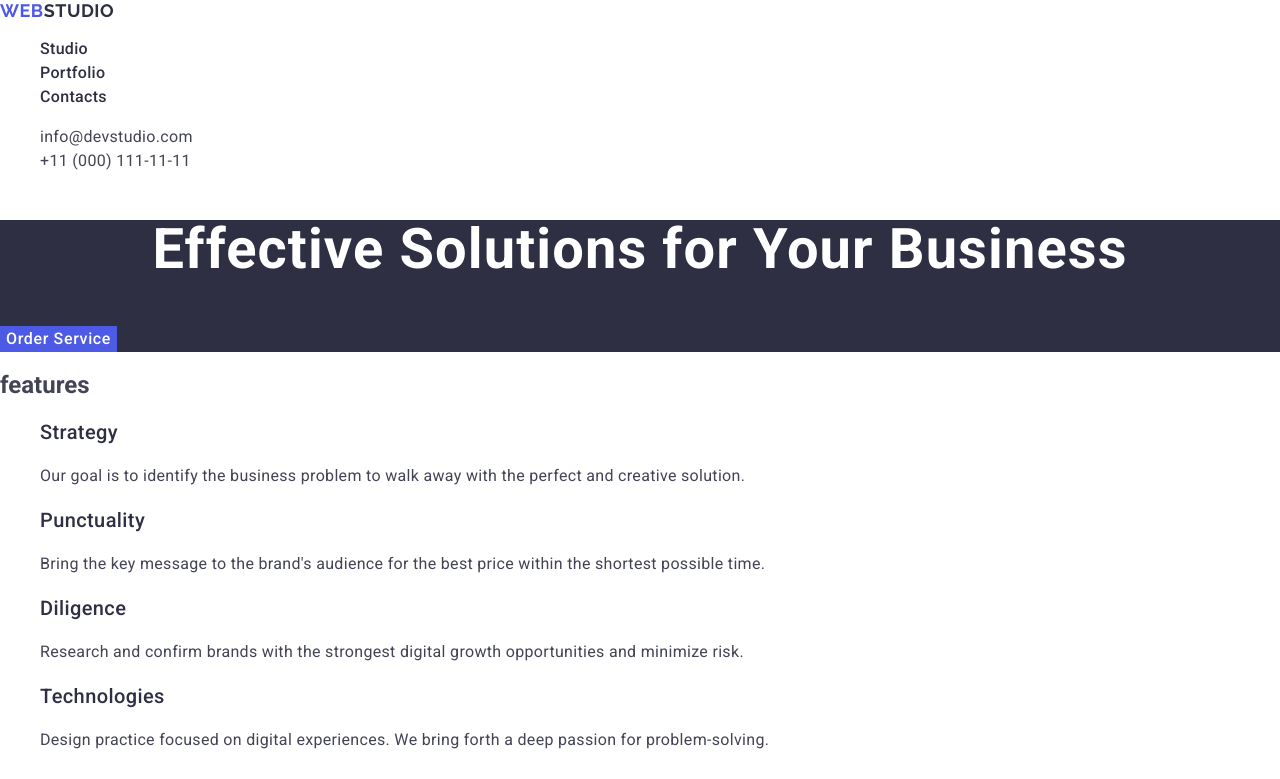
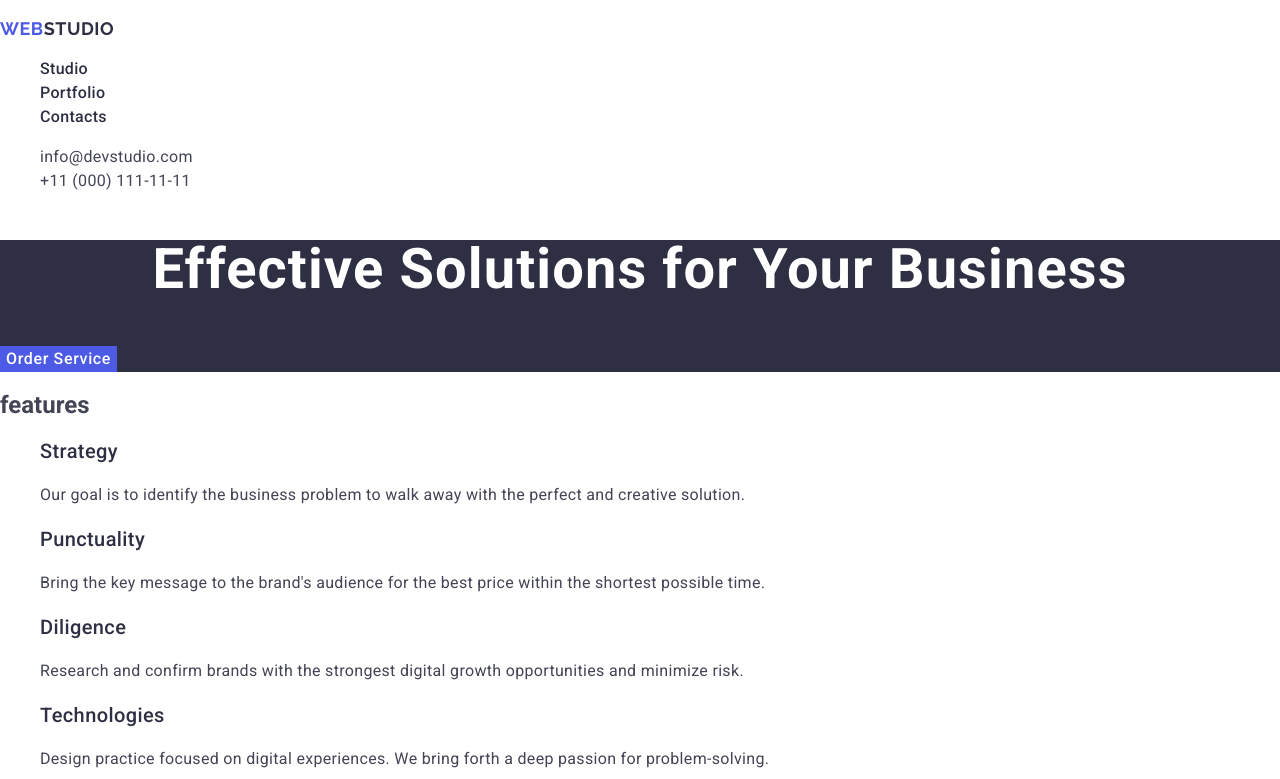
Before and after one commit to Yurii-Voronich/goit-markup-hw-02, a plain HTML site: page index.html in a window 1280 px wide. Shown: the top 779 px of the page. Drawn offline with nearby package versions, Linux system fonts and the light colour scheme.

Commit message:
fix header

```diff
--- a/index.html
+++ b/index.html
@@ -19,14 +19,13 @@
   </head>
   <body>
     <header>
+      <p class="logo">Web<span class="studio">Studio</span></p>
       <nav>
-        <a href="./index.html" class="logo"
-          >Web<span class="studio">Studio</span></a
-        >
-        <ul class="nav-list">
-          <li><a href="">Studio</a></li>
-          <li><a href="">Portfolio</a></li>
-          <li><a href="">Contacts</a></li>
+        <ul>
+          <li class="nav-list"><a href="./index.html"></a></li>
+          <li class="nav-list"><a href="">Studio</a></li>
+          <li class="nav-list"><a href="">Portfolio</a></li>
+          <li class="nav-list"><a href="">Contacts</a></li>
         </ul>
       </nav>
       <address>
```
